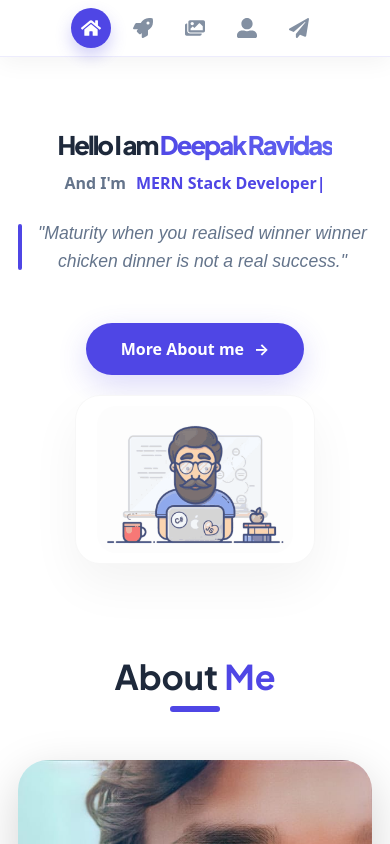
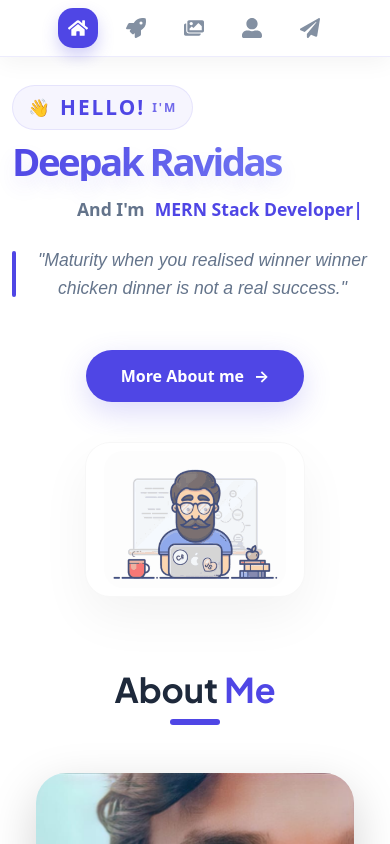
Before and after one commit to Mjvirusofficial/MY-PORTFOLIO, a React (Create React App) app: page / in a window 390 px wide. Shown: the top 844 px of the page. Built offline with nearby package versions, Linux system fonts and the light colour scheme.

Commit message:
feat: implement About and Home pages with supporting styles, navigation, and gallery component structure

```diff
--- a/src/App.css
+++ b/src/App.css
@@ -144,61 +144,105 @@ body {
 @media (max-width: 991px) {
   .hero-container {
     min-height: auto;
-    padding: 30px 15px 40px !important; /* Forces equal side padding */
+    padding: 30px 12px 15px !important; /* Balanced 12px side padding */
     text-align: center;
     width: 100% !important;
     margin: 0 auto !important;
   }
 
-  .hero-container .row {
-    margin-left: 0 !important;
-    margin-right: 0 !important;
+  .hero-title-mobile {
+    display: flex;
+    flex-direction: column;
+    margin-bottom: 15px;
+    padding: 0 !important; /* Aligned with container's 15px */
   }
 
-  .hero-text-col {
-    padding: 0;
-    margin-top: 25px;
-    margin-bottom: 0;
+  .m-hello {
+    font-size: 0.9rem;
+    color: #4f46e5;
+    font-weight: 800;
+    text-align: left;
+    letter-spacing: 2px;
+    text-transform: uppercase;
+    margin-bottom: 12px;
+    background: rgba(79, 70, 229, 0.05);
+    padding: 6px 15px;
+    border-radius: 50px;
+    border: 1px solid rgba(79, 70, 229, 0.1);
+    display: inline-flex;
+    align-self: flex-start;
+    align-items: center;
+    gap: 8px;
+    animation: slideInLeft 1s ease-out forwards;
+    opacity: 0;
+  }
+
+  .m-wave { font-size: 1.1rem; }
+  .m-tiny { font-size: 0.75rem; opacity: 0.8; font-weight: 600; vertical-align: top; margin-left: -1px; }
+
+  .m-name {
+    font-size: 3.2rem;
+    font-weight: 900;
+    letter-spacing: -2.5px;
+    line-height: 1;
+    background: linear-gradient(135deg, #4f46e5 0%, #818cf8 100%);
+    -webkit-background-clip: text;
+    -webkit-text-fill-color: transparent;
+    text-align: left; /* Aligned Left */
+    margin-top: 0;
+    animation: slideInLeft 1s ease-out 0.2s forwards; /* Also Slide in Left */
+    opacity: 0;
+    text-shadow: 0 10px 20px rgba(79, 70, 229, 0.1);
+  }
+
+  @keyframes slideInLeft {
+    from { transform: translateX(-50px); opacity: 0; }
+    to { transform: translateX(0); opacity: 1; }
+  }
+
+  @keyframes slideInRight {
+    from { transform: translateX(50px); opacity: 0; }
+    to { transform: translateX(0); opacity: 1; }
   }
 
   .hero-img-col {
-    margin-bottom: 5px;
-    padding-top: 20px; /* Added space so image doesn't stick to top */
+    margin-bottom: 10px;
+    padding-top: 35px !important; /* Balanced gap below navbar */
+  }
+
+  .row {
+    margin-left: 0 !important;
+    margin-right: 0 !important;
+    width: 100% !important;
+  }
+
+  .hero-text-col, .hero-img-col {
+    padding: 0 !important;
+    width: 100% !important;
+  }
+
+  .hero-animation-wrapper {
+    justify-content: flex-end; /* Aligned Right */
+    font-size: 1.1rem;
+    margin-top: 5px;
+    padding-right: 15px; /* Slight gap from the right edge */
+  }
+
+  .hero-primary-btn {
+    margin-bottom: 40px; /* Space before About Me section starts */
   }
 
   .hero-img-wrapper {
-    max-width: 240px;
+    max-width: 220px;
     margin: 0 auto;
-    padding: 10px;
+    padding: 8px;
     border-radius: 25px;
-  }
-
-  .hero-animation-wrapper {
-    justify-content: center;
-    font-size: 1rem;
-    margin-top: 5px;
   }
 }
 
-@media (max-width: 768px) {
-  .container {
-    padding-left: 20px !important;
-    padding-right: 20px !important;
-    width: 100% !important;
-    max-width: 100% !important;
-  }
-  .hero-container {
-    padding-top: 40px !important; /* Space after fixed navbar */
-  }
-  .hero-title { font-size: 1.8rem; line-height: 1.2; margin-bottom: 10px; }
-}
-
 @media (max-width: 480px) {
-  .hero-title { font-size: 1.6rem; }
-  .container {
-    padding-left: 18px !important;
-    padding-right: 18px !important;
-  }
+  .m-name { font-size: 2.4rem; }
+  .m-hello { font-size: 1.3rem; }
 }
 
 /* Study Detail Pages Premium Styling (Hidden in UI but styles kept) */
--- a/src/Component/Gallery/Gallery.css
+++ b/src/Component/Gallery/Gallery.css
@@ -211,13 +211,38 @@
 
 /* Responsive */
 @media (max-width: 991px) {
-    .bento-grid-container { grid-template-columns: repeat(2, 1fr); grid-template-rows: auto; }
-    .item-0 { grid-column: 1 / 3; height: 400px; }
-    .item-1, .item-2, .item-3, .item-4 { height: 250px; }
+    .bento-gallery-section { padding: 40px 0; }
+    .title-bento { font-size: 2.5rem; }
+    .bento-grid-container {
+        display: flex;
+        overflow-x: auto;
+        scroll-snap-type: x mandatory;
+        gap: 15px;
+        padding: 10px 0;
+        scrollbar-width: none; /* Hide scrollbar */
+    }
+    .bento-grid-container::-webkit-scrollbar { display: none; }
+
+    .bento-item {
+        flex: 0 0 100%;
+        scroll-snap-align: center;
+        height: 400px !important;
+        border-radius: 25px;
+    }
+
+    .item-0, .item-1, .item-2, .item-3, .item-4 {
+        grid-column: auto !important;
+        grid-row: auto !important;
+        opacity: 1; /* Show all items in scroll */
+    }
+
+    .bento-nav { margin-top: 30px; gap: 15px; }
+    .bento-nav-btn { padding: 10px 20px; font-size: 0.85rem; border-radius: 15px; }
+    .bento-dot { width: 10px; height: 10px; }
+    .bento-dot.active { width: 30px; }
 }
 
 @media (max-width: 576px) {
-    .title-bento { font-size: 2.5rem; }
-    .bento-grid-container { grid-template-columns: 1fr; }
-    .item-0, .item-1, .item-2, .item-3, .item-4 { grid-column: auto; height: 300px; }
+    .title-bento { font-size: 2rem; }
+    .bento-item { height: 350px !important; }
 }
--- a/src/Component/Navbar.jsx
+++ b/src/Component/Navbar.jsx
@@ -109,17 +109,22 @@ const Navbar = () => {
 
                 @media (max-width: 991px) {
                     .nav-link-item span { display: none; }
-                    .nav-link-item { padding: 10px; } /* Increased from 8px */
-                    .nav-links-wrapper { gap: 15px; } /* Much better gap */
+                    .nav-link-item { padding: 10px; border-radius: 15px; }
+                    .nav-links-wrapper {
+                        gap: 22px;
+                        padding-left: 12px !important; /* Balanced gap */
+                        padding-right: 12px !important;
+                        justify-content: flex-start;
+                    }
                     .navbar-smart { padding: 8px 0; }
-                    body { padding-top: 65px; } /* Corrected body offset */
+                    body { padding-top: 55px; } /* Reduced from 65px */
                 }
 
                 @media (max-width: 480px) {
                     .brand-text { display: none; }
                     .nav-container-inner { justify-content: center; }
-                    .nav-link-item svg { font-size: 1.25rem; } /* Slightly larger for clarity */
-                    .nav-links-wrapper { gap: 12px; }
+                    .nav-link-item svg { font-size: 1.25rem; }
+                    .nav-links-wrapper { gap: 18px; padding-left: 10px !important; }
                 }
             `}</style>
 
--- a/src/Pages/About.css
+++ b/src/Pages/About.css
@@ -189,6 +189,64 @@
 .skill-circle:hover { transform: translateY(-8px); }
 .skill-circle:hover .skill-overlay-name { bottom: 0; }
 
+/* Education Section Styling */
+.edu-card-v4 {
+    background: #ffffff;
+    transition: all 0.4s ease;
+    border: 1px solid #f1f5f9;
+}
+
+.edu-card-accent {
+    position: absolute;
+    top: 0;
+    left: 0;
+    width: 6px;
+    height: 100%;
+    background: #4f46e5;
+}
+
+.edu-card-accent-success {
+    position: absolute;
+    top: 0;
+    left: 0;
+    width: 6px;
+    height: 100%;
+    background: #10b981;
+}
+
+.edu-card-v4:hover {
+    transform: translateY(-8px);
+    box-shadow: 0 25px 50px rgba(79, 70, 229, 0.1) !important;
+}
+
+.edu-icon-box {
+    width: 55px;
+    height: 55px;
+    background: #f5f3ff;
+    border-radius: 16px;
+    display: flex;
+    align-items: center;
+    justify-content: center;
+    font-size: 1.8rem;
+    box-shadow: inset 0 0 10px rgba(0,0,0,0.02);
+}
+
+.bg-indigo-light { background: #eef2ff; }
+.bg-success-light { background: #f0fdf4; }
+
+.grade-badge-premium {
+    display: inline-flex;
+    align-items: center;
+    gap: 10px;
+    padding: 10px 20px;
+    background: #f8fafc;
+    border-radius: 12px;
+    border: 1px solid #e2e8f0;
+}
+
+.grade-label { color: #64748b; font-size: 0.85rem; font-weight: 600; }
+.grade-value-success { color: #10b981; font-weight: 800; font-size: 1.1rem; }
+
 @media (max-width: 991px) {
     .name-title-v4 { font-size: 2.2rem; }
     .content-side-ultra { padding-top: 40px; }
--- a/src/Pages/About.jsx
+++ b/src/Pages/About.jsx
@@ -83,6 +83,53 @@ const About = () => {
                 </div>
             </div>
 
+            {/* Educational Qualifications Section */}
+            <div className="education-v4-section mt-5 pt-5">
+                <h3 className="text-center fw-bold display-6 mb-5">Educational <span className="text-indigo">Qualifications</span> 🎓</h3>
+                <div className="row g-4 justify-content-center">
+                    {/* B.Tech */}
+                    <div className="col-md-6 col-lg-5">
+                        <div className="edu-card-v4 p-4 h-100 shadow-sm border rounded-5 position-relative overflow-hidden">
+                            <div className="edu-card-accent"></div>
+                            <div className="d-flex align-items-center mb-3">
+                                <div className="edu-icon-box me-3">💻</div>
+                                <div>
+                                    <h5 className="fw-bold mb-0">Bachelor of Technology (B.Tech)</h5>
+                                    <span className="badge bg-indigo-light text-indigo">Computer Science Engineering</span>
+                                </div>
+                            </div>
+                            <p className="mb-2 text-muted"><strong>University:</strong> RGPV, Bhopal</p>
+                            <p className="mb-2 text-muted"><strong>Institute:</strong> Swami Vivekanand College of Science and Technology, Bhopal (M.P.)</p>
+                            <div className="grade-badge-premium mt-3">
+                                <span className="grade-label">Result:</span> <span className="grade-value-success">7.8 CGPA</span>
+                            </div>
+                        </div>
+                    </div>
+
+                    {/* Diploma */}
+                    <div className="col-md-6 col-lg-5">
+                        <div className="edu-card-v4 p-4 h-100 shadow-sm border rounded-5 position-relative overflow-hidden">
+                            <div className="edu-card-accent-success"></div>
+                            <div className="d-flex align-items-center mb-3">
+                                <div className="edu-icon-box me-3">👨‍💻</div>
+                                <div>
+                                    <h5 className="fw-bold mb-0">Diploma in Engineering</h5>
+                                    <span className="badge bg-success-light text-success">Computer Science Engineering</span>
+                                </div>
+                            </div>
+                            <p className="mb-2 text-muted"><strong>University:</strong> JUT, Ranchi</p>
+                            <p className="mb-2 text-muted">
+                                <strong>Institute:</strong> Government Polytechnic, Koderma
+                                <br/>(खनन संस्थान कोडरमा)
+                            </p>
+                            <div className="grade-badge-premium mt-3">
+                                <span className="grade-label">Result:</span> <span className="grade-value-success">80% Marks</span>
+                            </div>
+                        </div>
+                    </div>
+                </div>
+            </div>
+
             {/* UNTOUCHED: Technical Expertise (Round Circles) */}
             <div className="skills-round-section mt-5 pt-5 border-top">
                 <h3 className="text-center fw-bold display-6 mb-5">Technical <span className="text-indigo">Expertise</span> 🔧</h3>
--- a/src/Pages/Home.jsx
+++ b/src/Pages/Home.jsx
@@ -10,7 +10,14 @@ function Home() {
       <div className="container hero-container">
         <div className="row align-items-center min-vh-80">
           <div className="col-md-6 hero-text-col">
-            <h1 className='hero-title'>Hello I am <span className='name-highlight'>Deepak Ravidas</span></h1>
+            <h1 className='hero-title-desktop d-none d-md-block'>
+              Hello I am <span className='name-highlight'>Deepak Ravidas</span>
+            </h1>
+
+            <div className="hero-title-mobile d-md-none">
+              <span className="m-hello"><span className="m-wave">👋</span> Hello! <span className="m-tiny">I'm</span></span>
+              <span className="m-name">Deepak Ravidas</span>
+            </div>
 
             <div className="hero-animation-wrapper">
               <span className="static-text">And I'm </span>
```
